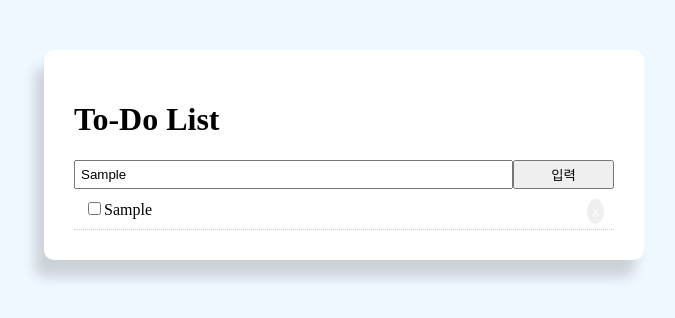
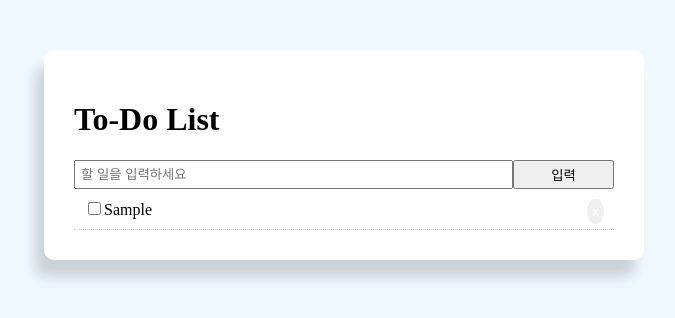
Before and after one commit to bkdragon0228/To-Do-React, a React (Vite) app in the folder To-Do/: page / in a window 1280 px wide. Both pictures are taken after typing "Sample" into the empty fields and a click on the button "입력". Shown: the top 318 px of the page, without its empty margins (296-971 px from the left). Built offline with nearby package versions, Linux system fonts and the light colour scheme.

Commit message:
추가 : 컴포넌트 분리
form부분과 리스트부분을 부분을 다른 컴포넌트로 분리하였다.

```diff
--- a/To-Do/package.json
+++ b/To-Do/package.json
@@ -9,6 +9,7 @@
     "preview": "vite preview"
   },
   "dependencies": {
+    "prop-types": "^15.8.1",
     "react": "^18.2.0",
     "react-dom": "^18.2.0"
   },
--- a/To-Do/src/App.jsx
+++ b/To-Do/src/App.jsx
@@ -1,4 +1,4 @@
-import React, { Component } from 'react';
+import React from 'react';
 import style from './App.module.css';
 import TodoList from './component/TodoList';
 
--- /dev/null
+++ b/To-Do/src/component/Form.jsx
@@ -0,0 +1,39 @@
+import React from 'react';
+
+const Form = ({ inputValue, setInputValue, setList }) => {
+    const handleInputChange = (e) => {
+        let newInputValue = e.target.value;
+        setInputValue(newInputValue);
+    };
+    const handleSubmit = (e) => {
+        e.preventDefault();
+
+        let newTodo = {
+            id: Date.now(),
+            title: inputValue,
+            completed: false,
+        };
+
+        setList((prev) => [...prev, newTodo]);
+        setInputValue('');
+    };
+    return (
+        <div>
+            <form style={{ display: 'flex' }} onSubmit={handleSubmit}>
+                <input
+                    type="text"
+                    name="value"
+                    value={inputValue}
+                    onChange={handleInputChange}
+                    placeholder="할 일을 입력하세요"
+                    style={{ flex: '10', padding: '5px' }}
+                />
+                <button style={{ flex: '2' }} type="submit">
+                    입력
+                </button>
+            </form>
+        </div>
+    );
+};
+
+export default Form;
--- /dev/null
+++ b/To-Do/src/component/List.jsx
@@ -0,0 +1,51 @@
+import React from 'react';
+import style from './List.module.css';
+
+const List = ({ list, setList }) => {
+    const getStyle = (completed) => {
+        return {
+            padding: '10px',
+            borderBottom: '1px #ccc dotted',
+            textDecoration: completed ? 'line-through' : 'none',
+        };
+    };
+    const handleCheck = (id) => {
+        let newList = list.map((data) => {
+            if (data.id === id) {
+                data.completed = !data.completed;
+            }
+            return data;
+        });
+
+        setList(newList);
+    };
+
+    const handleClick = (id) => {
+        let newList = list.filter((e) => e.id !== id);
+        setList(newList);
+    };
+
+    return (
+        <div>
+            {list.map((e, i) => {
+                return (
+                    <div style={getStyle(e.completed)} key={e.id}>
+                        <input
+                            type="checkbox"
+                            onChange={() => handleCheck(e.id)}
+                        />
+                        {e.title}
+                        <button
+                            className={style.deleteBtn}
+                            onClick={() => handleClick(e.id)}
+                        >
+                            x
+                        </button>
+                    </div>
+                );
+            })}
+        </div>
+    );
+};
+
+export default List;
--- /dev/null
+++ b/To-Do/src/component/List.module.css
@@ -0,0 +1,8 @@
+.deleteBtn {
+    color: #fff;
+    border: none;
+    padding: 5px 5px;
+    border-radius: 50%;
+    cursor: pointer;
+    float : right;
+}
--- a/To-Do/src/component/TodoList.jsx
+++ b/To-Do/src/component/TodoList.jsx
@@ -1,48 +1,10 @@
 import React, { useState } from 'react';
+import Form from './Form';
+import List from './List';
 import style from './TodoList.module.css';
 const TodoList = () => {
     const [list, setList] = useState([]);
     const [inputValue, setInputValue] = useState('');
-
-    const getStyle = (completed) => {
-        return {
-            padding: '10px',
-            borderBottom: '1px #ccc dotted',
-            textDecoration: completed ? 'line-through' : 'none',
-        };
-    };
-
-    const handleClick = (id) => {
-        let newList = list.filter((e) => e.id !== id);
-        setList(newList);
-    };
-
-    const handleInputChange = (e) => {
-        let newInputValue = e.target.value;
-        setInputValue(newInputValue);
-    };
-    const handleSubmit = (e) => {
-        e.preventDefault();
-
-        let newTodo = {
-            id: Date.now(),
-            title: inputValue,
-            completed: false,
-        };
-
-        setList((prev) => [...prev, newTodo]);
-    };
-
-    const handleCheck = (id) => {
-        let newList = list.map((data) => {
-            if (data.id === id) {
-                data.completed = !data.completed;
-            }
-            return data;
-        });
-
-        setList(newList);
-    };
 
     return (
         <div className={style.container}>
@@ -50,37 +12,12 @@ const TodoList = () => {
                 <div className="title">
                     <h1>To-Do List</h1>
                 </div>
-                <form style={{ display: 'flex' }} onSubmit={handleSubmit}>
-                    <input
-                        type="text"
-                        name="value"
-                        value={inputValue}
-                        onChange={handleInputChange}
-                        placeholder="할 일을 입력하세요"
-                        style={{ flex: '10', padding: '5px' }}
-                    />
-                    <button style={{ flex: '2' }} type="submit">
-                        입력
-                    </button>
-                </form>
-
-                {list.map((e, i) => {
-                    return (
-                        <div style={getStyle(e.completed)} key={e.id}>
-                            <input
-                                type="checkbox"
-                                onChange={() => handleCheck(e.id)}
-                            />
-                            {e.title}
-                            <button
-                                className={style.deleteBtn}
-                                onClick={() => handleClick(e.id)}
-                            >
-                                x
-                            </button>
-                        </div>
-                    );
-                })}
+                <Form
+                    inputValue={inputValue}
+                    setInputValue={setInputValue}
+                    setList={setList}
+                />
+                <List list={list} setList={setList} />
             </div>
         </div>
     );
--- a/To-Do/src/component/TodoList.module.css
+++ b/To-Do/src/component/TodoList.module.css
@@ -11,12 +11,3 @@
     border-radius: 10px;
     box-shadow: -9px 17px 13px rgb(0 0 0 / 16%);
 }
-
-.deleteBtn {
-    color: #fff;
-    border: none;
-    padding: 5px 5px;
-    border-radius: 50%;
-    cursor: pointer;
-    float : right;
-}
```
Also changed, not shown: 2 other files (tests, documents, lock files or other folders).
